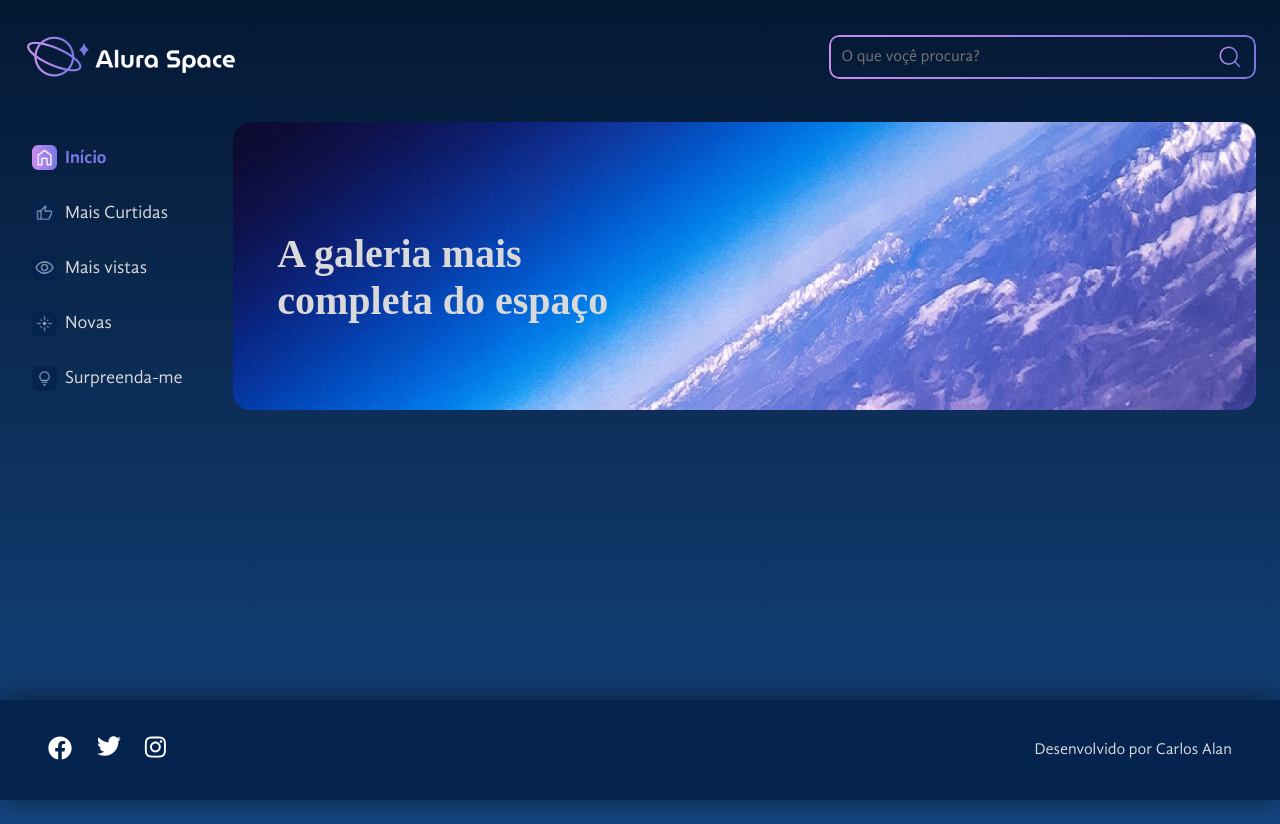
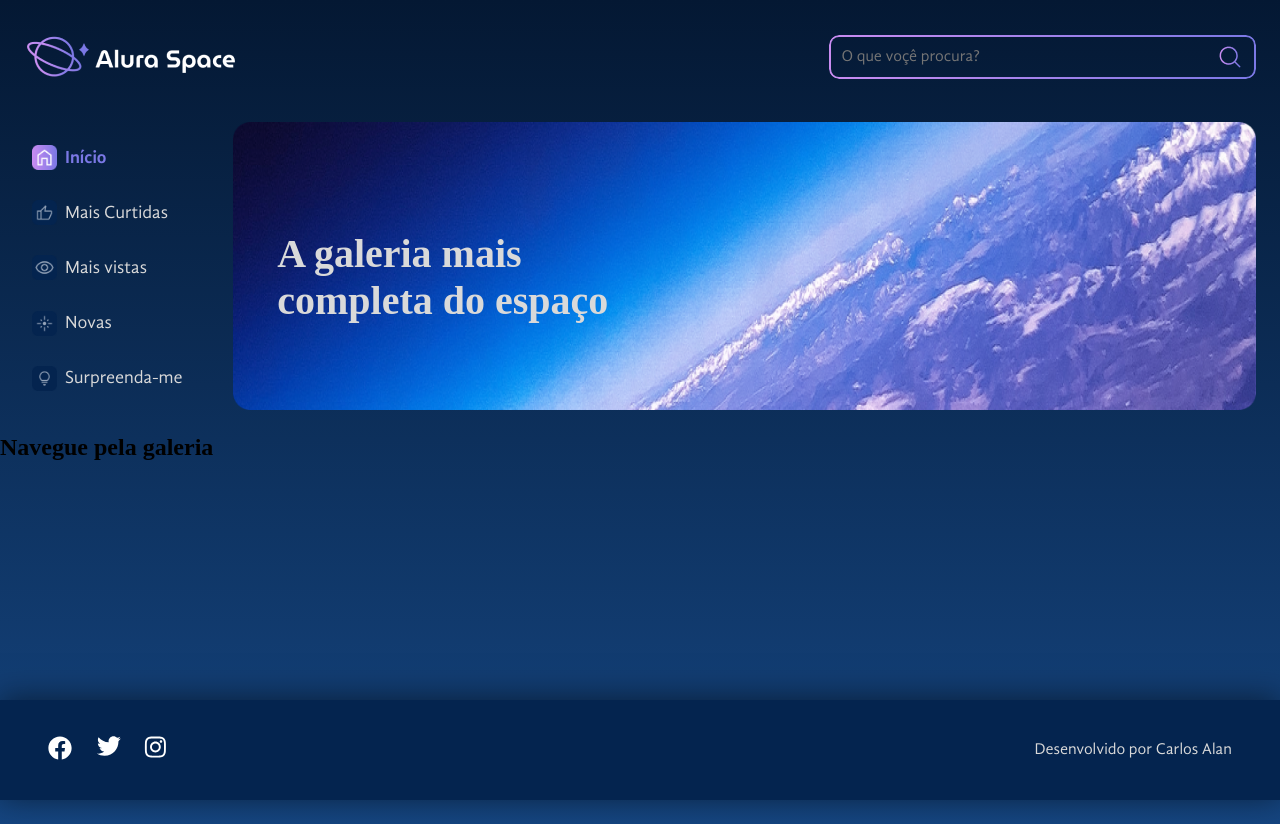
Before and after one commit to surykt/alura-space, a React (Create React App) app: page / in a window 1280 px wide. Built offline with nearby package versions, Linux system fonts and the light colour scheme.

Commit message:
create gallery component

```diff
--- /dev/null
+++ b/src/components/Gallery/index.jsx
@@ -0,0 +1,8 @@
+export default function Gallery() {
+  return (
+    <section>
+      <h2>Navegue pela galeria</h2>
+      <ul></ul>
+    </section>
+  );
+}
--- a/src/pages/InitialPage/index.jsx
+++ b/src/pages/InitialPage/index.jsx
@@ -1,4 +1,5 @@
 import Footer from "../../components/Footer";
+import Gallery from "../../components/Gallery";
 import Header from "../../components/Header";
 import Menu from "../../components/Menu";
 import banner from "./banner.png";
@@ -17,6 +18,9 @@ export default function InitialPage() {
           </div>
         </section>
       </main>
+      <div>
+        <Gallery />
+      </div>
       <Footer />
     </>
   );
```
Also changed, not shown: src/components/Gallery/Gallery.module.scss (added).
